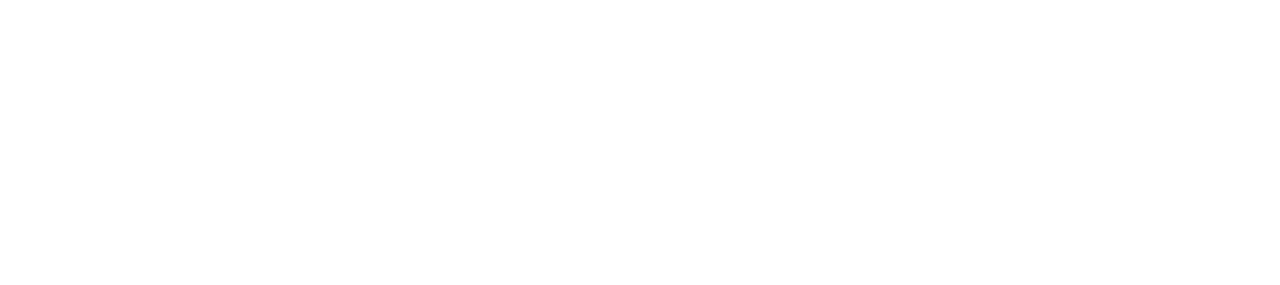
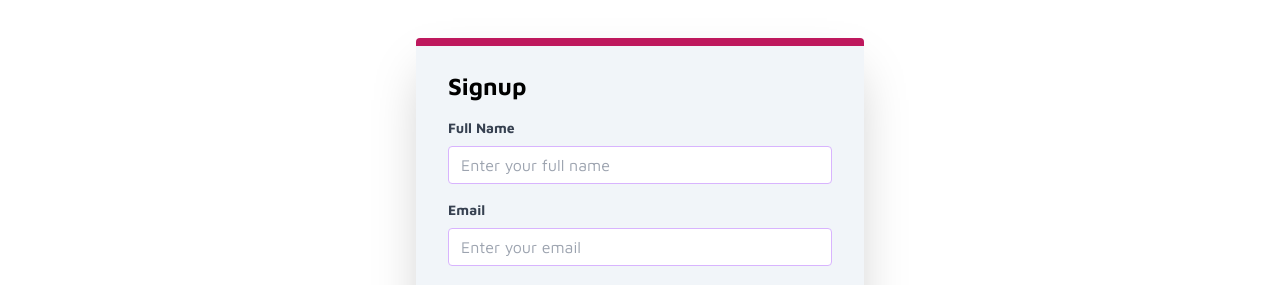
Before and after one commit to SheikhMAqib/hackthonone, a Next.js app: page /signup in a window 1280 px wide. Shown: the part 515-800 px from the top of the page. Built offline with nearby package versions, Linux system fonts and the light colour scheme; no server answers.

Commit message:
signup error

```diff
--- a/src/app/signup/page.tsx
+++ b/src/app/signup/page.tsx
@@ -1,10 +1,10 @@
-// import SignupFormComp from "@/components/views/Signup";
+import SignupFormComp from "@/components/views/Signup/index";
 import ContextWrapper from "@/global/context";
 
 const SignupForm = () => {
     return (
         <ContextWrapper>
-            {/* <SignupFormComp /> */}
+            <SignupFormComp />
         </ContextWrapper>
     );
 };
```
